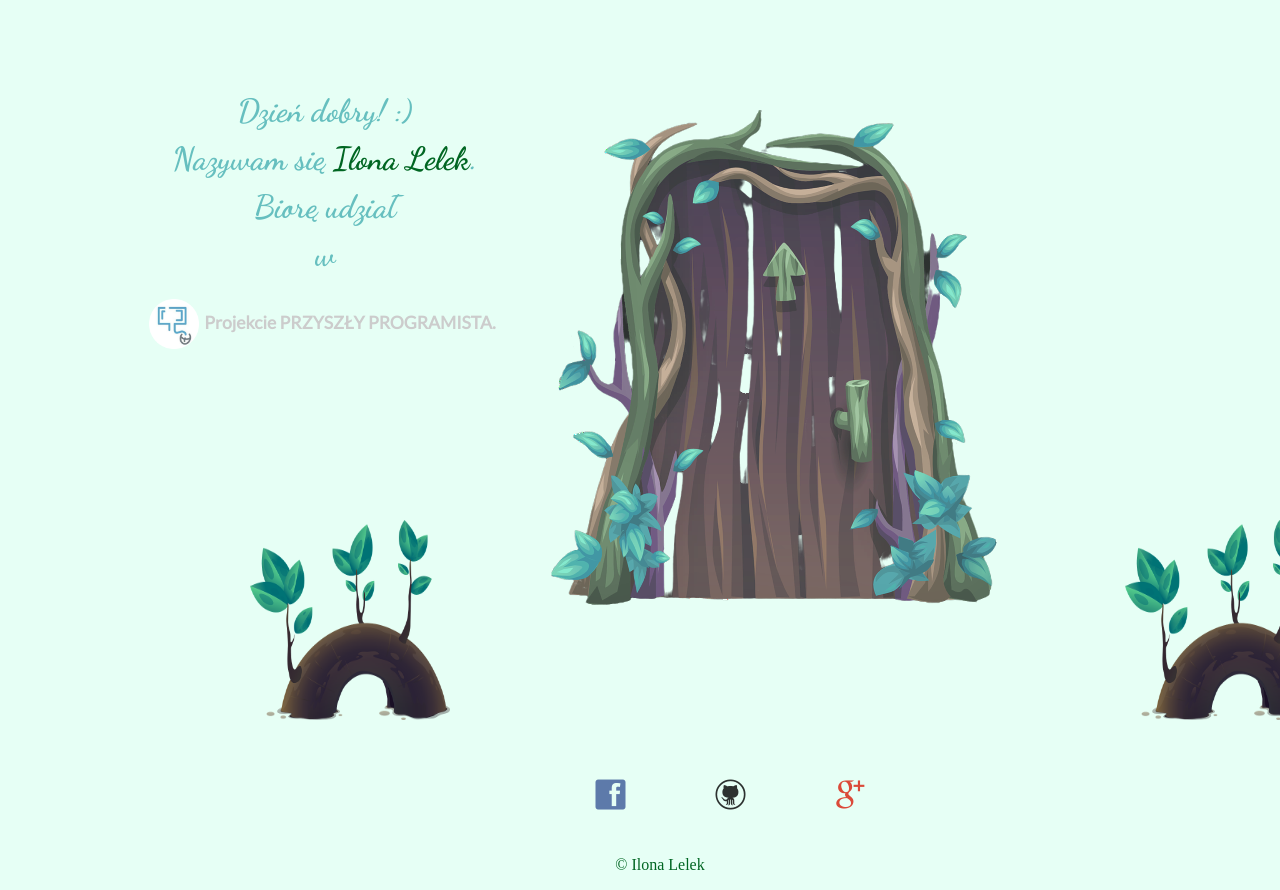
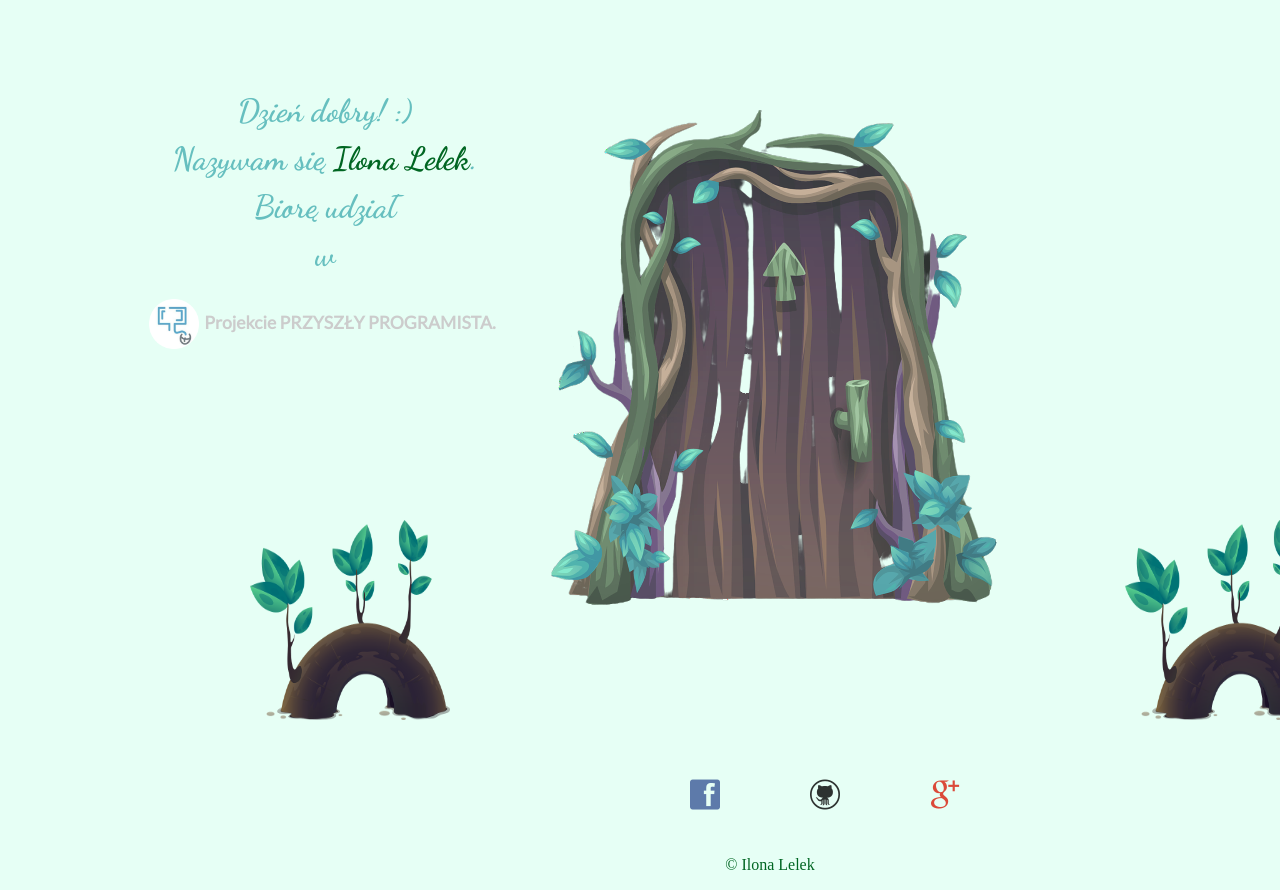
Before and after one commit to IlonaAK/cv, a plain HTML site: page index.html in a window 1280 px wide. Shown: the top 890 px of the page. Drawn offline with nearby package versions, Linux system fonts and the light colour scheme; a web font is replaced by a local one.

Commit message:
Correct middle-container

```diff
--- a/styles.css
+++ b/styles.css
@@ -11,6 +11,7 @@ body
     padding-top: 60px;
     padding-bottom: 60px;
     text-align: center;
+    min-width: 1500px;
 }
 
 /*Top images from Pixabay -> OpenClipart-Vectors  */
```
